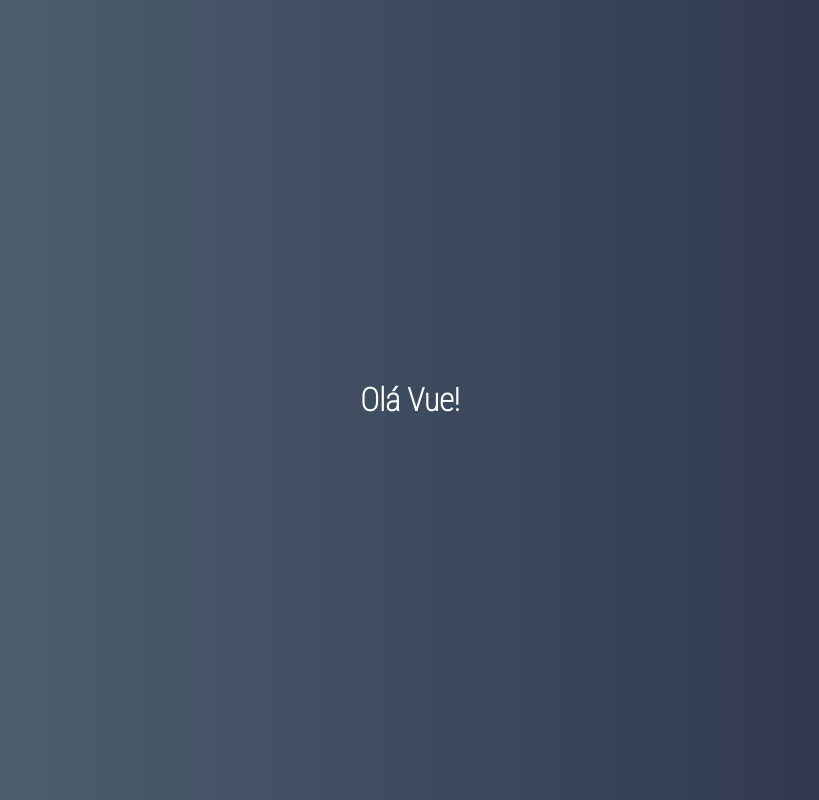
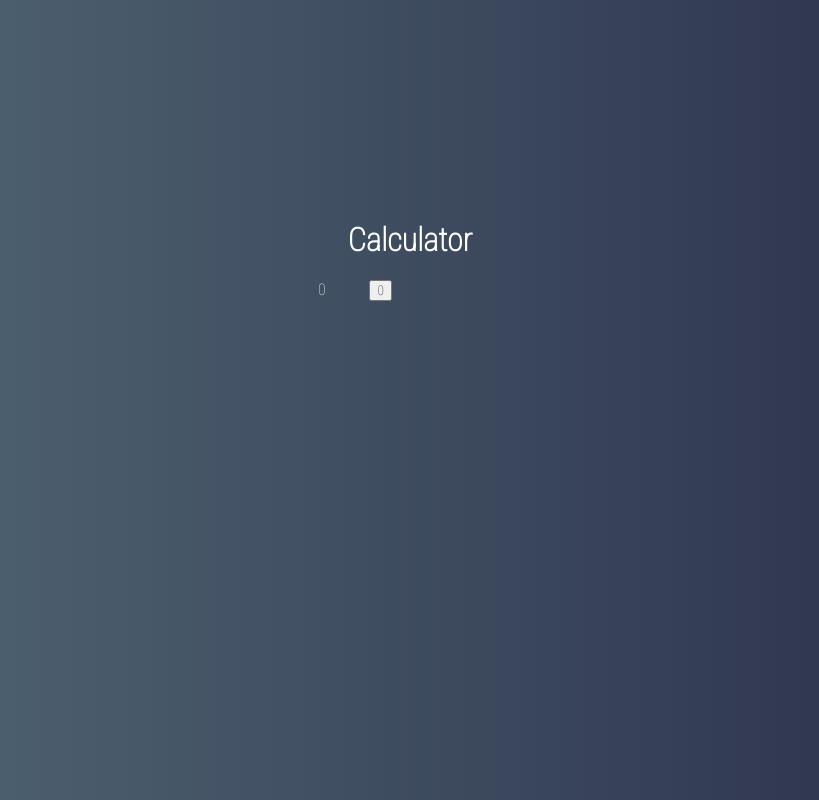
Before and after one commit to LucasMatheus96/VueJs, a Vue app in the folder vue/calculator/: page / in a window 1280 px wide. Shown: the whole page, without its empty margins (230-1049 px from the left). Built offline with nearby package versions, Linux system fonts and the light colour scheme.

Commit message:
VueJS-Calculator-CriacaoComponentes

```diff
--- a/vue/calculator/package.json
+++ b/vue/calculator/package.json
@@ -33,7 +33,8 @@
     "parserOptions": {
       "parser": "@babel/eslint-parser"
     },
-    "rules": {}
+    "rules": {
+      "vue/multi-word-component-names": "off"}
   },
   "browserslist": [
     "> 1%",
--- a/vue/calculator/src/App.vue
+++ b/vue/calculator/src/App.vue
@@ -1,10 +1,16 @@
 <template>
 <div id="app">
-    <h1>Olá Vue!</h1>
+    <h1>Calculator</h1>
+    <Calculator></Calculator>
 </div>
 </template>
 
 <script>
+import Calculator from './main/Calculator.vue';
+
+export default {
+            components:{Calculator}
+};
 
 
 </script>
--- /dev/null
+++ b/vue/calculator/src/components/Button.vue
@@ -0,0 +1,16 @@
+<template>
+    <div>
+        <button class="button">
+        0
+        </button>
+    </div>
+
+</template>
+<script>
+export default {
+
+}
+</script>
+<style>
+
+</style>
--- /dev/null
+++ b/vue/calculator/src/components/Display.vue
@@ -0,0 +1,13 @@
+<template>
+    <div class="display">
+        0
+    </div>
+</template>
+<script>
+export default {
+
+}
+</script>
+<style>
+
+</style>
--- /dev/null
+++ b/vue/calculator/src/main/Calculator.vue
@@ -0,0 +1,27 @@
+<template>
+    <div class="calculator">
+        <Display></Display>
+        <Button></Button>
+    </div>
+
+
+</template>
+<script>
+import Display from "../components/Display"
+import Button from "../components/Button"
+export default {
+   components:{Button,Display}
+
+}
+</script>
+<style>
+    .calculator{
+        height: 320px;
+        width: 235px;
+        border-radius: 5px;
+        overflow: hidden;
+        display: grid;
+        grid-template-columns: repeat(4,25%);
+        grid-template-rows: 1fr, 48px 48px 48px 48px 48px;
+    }
+</style>
```
